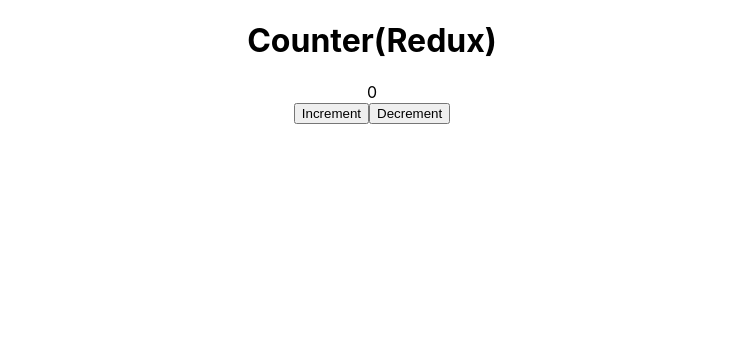
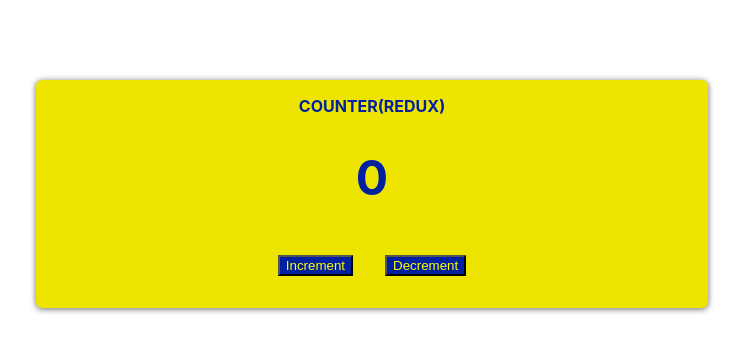
Before and after one commit to bbkbyti/learning-redux, a React (Create React App) app in the folder client/: page / in a window 1280 px wide. Shown: the top 352 px of the page, without its empty margins (268-1011 px from the left). Built offline with nearby package versions, Linux system fonts and the light colour scheme.

Commit message:
styled counter and buttons using module.css

```diff
--- a/client/src/components/Counter.js
+++ b/client/src/components/Counter.js
@@ -1,7 +1,8 @@
 
 import { useSelector, useDispatch } from 'react-redux';
 import { counterActions } from '../store/counter';
-import React from 'react'
+import React from 'react';
+import classes from './Counter.module.css';
 
 export default function Counter() {
     const dispatch = useDispatch();
@@ -16,9 +17,9 @@
     }
 
   return (
-    <main>
+    <main className={classes.counter}>
         <h1>Counter(Redux)</h1>
-        <div>{counter}</div>
+        <div className={classes.value}>{counter}</div>
         <div>
             <button onClick={incrementHandler}>Increment</button>
             <button onClick={decrementHandler}>Decrement</button>
--- /dev/null
+++ b/client/src/components/Counter.module.css
@@ -0,0 +1,29 @@
+.counter {
+  margin: 5rem auto;
+  box-shadow: 0 1px 6px rgba(0, 0, 0, 0.6);
+  width: 40rem;
+  border-radius: 6px;
+  padding: 1rem;
+  text-align: center;
+  background-color: rgb(237, 229, 0);
+}
+
+.counter h1 {
+  text-transform: uppercase;
+  color: #0020a0;
+  margin: 0;
+  font-size: 1rem;
+}
+
+.value {
+  font-size: 3rem;
+  color: #0020a0;
+  margin: 2rem 0;
+  font-weight: bold;
+}
+
+.counter button {
+    margin: 1rem;
+    background-color: #0020a0;
+    color: yellow;
+  }
--- a/client/src/store/counter.js
+++ b/client/src/store/counter.js
@@ -1,10 +1,12 @@
+
 
 import { createSlice } from "@reduxjs/toolkit";
 
+const initialCounterState = { counter: 0, showCounter: true}
 
 const counterSlice = createSlice({
     name: 'counter',
-    initialState: { counter: 0 },
+    initialState: initialCounterState,
     reducers: {
         increment(state) {
             state.counter++;
```
